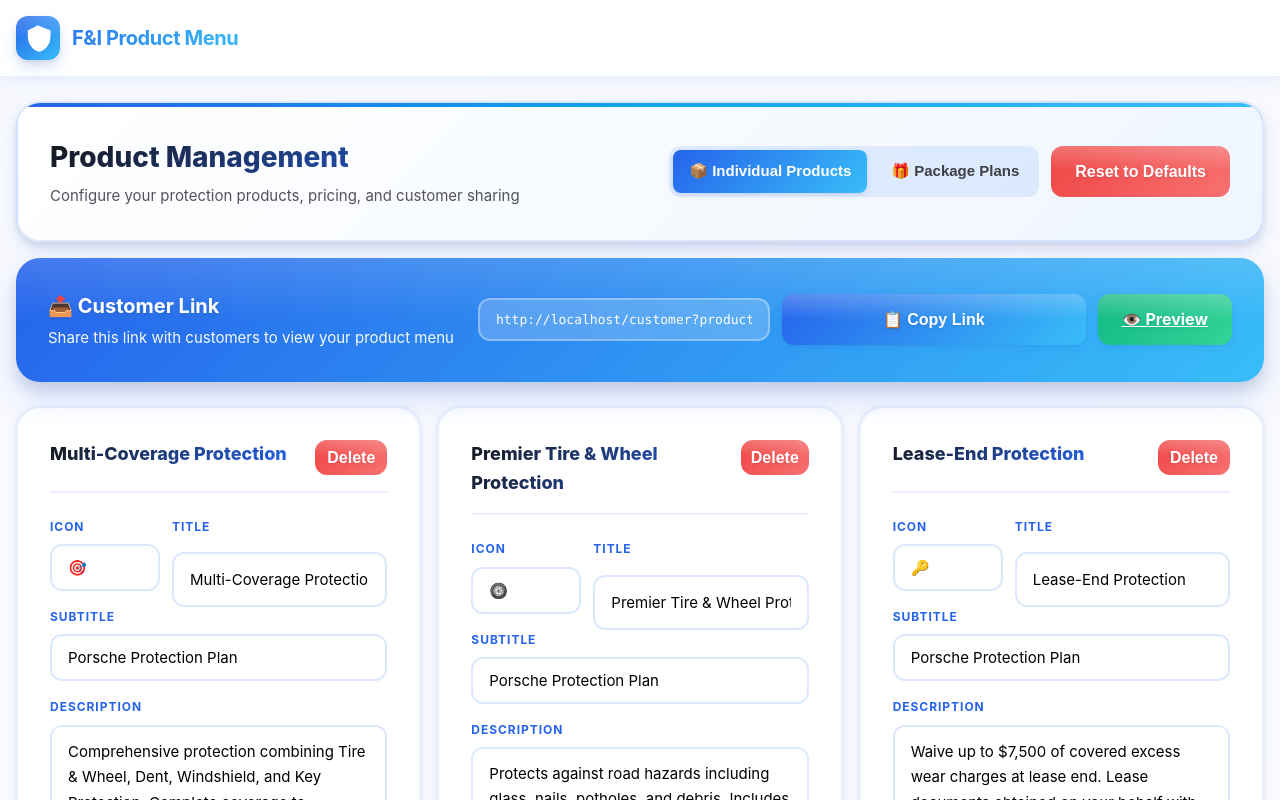
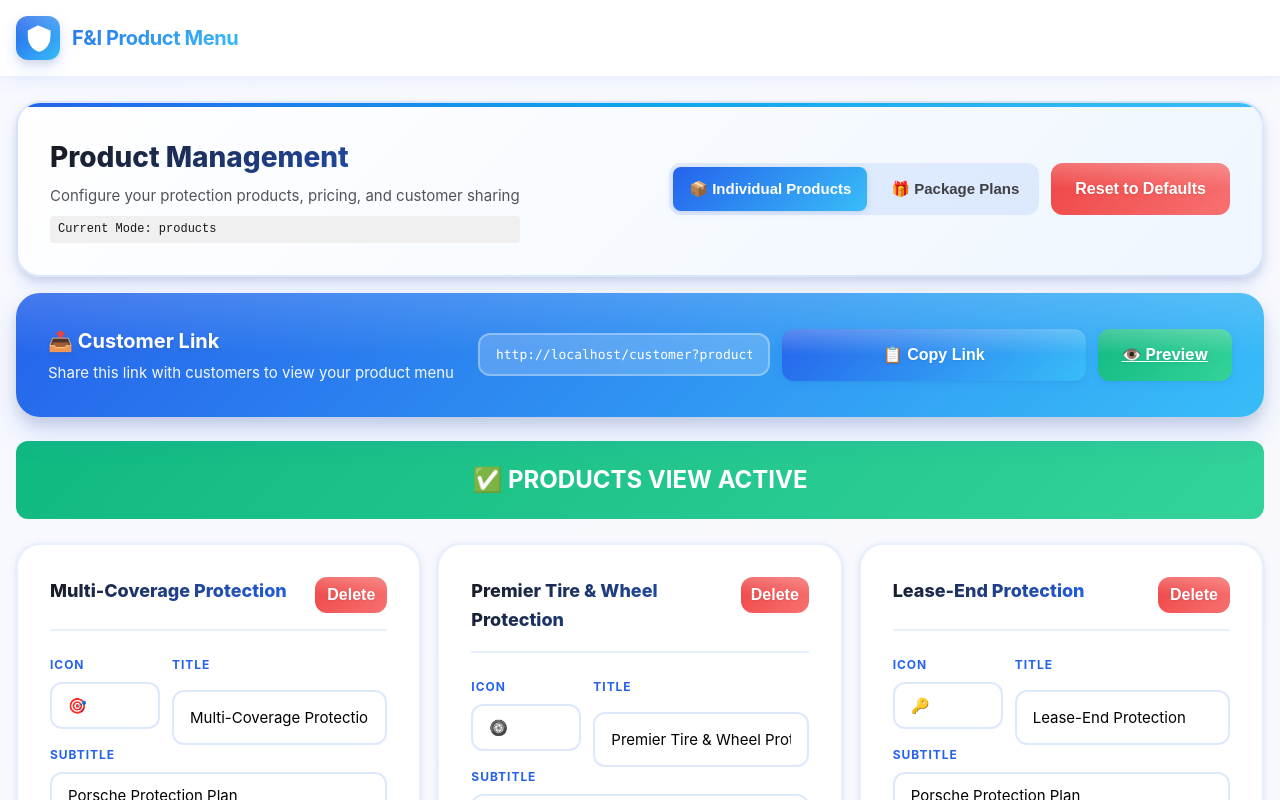
Before and after one commit to RickD724/fni, a Next.js app: page /admin in a window 1280 px wide. Shown: the top 800 px of the page. Built offline with nearby package versions, Linux system fonts and the light colour scheme.

Commit message:
Add files via upload

```diff
--- a/app/components/FiMenuApp.tsx
+++ b/app/components/FiMenuApp.tsx
@@ -615,6 +615,9 @@ export default function FiMenuApp({ mode }: { mode: Mode }) {
               <div className="adminTopLeft">
                 <h2>Product Management</h2>
                 <div className="muted">Configure your protection products, pricing, and customer sharing</div>
+                <div style={{ marginTop: '8px', padding: '4px 8px', background: '#f0f0f0', borderRadius: '4px', fontSize: '12px', fontFamily: 'monospace' }}>
+                  Current Mode: {viewMode}
+                </div>
               </div>
               <div className="adminActions">
                 <div className="viewModeToggle">
@@ -666,6 +669,18 @@ export default function FiMenuApp({ mode }: { mode: Mode }) {
 
             {viewMode === 'products' ? (
               <>
+                <div style={{
+                  padding: '20px',
+                  background: 'linear-gradient(135deg, #10B981 0%, #34D399 100%)',
+                  color: 'white',
+                  borderRadius: '12px',
+                  marginTop: '20px',
+                  fontSize: '24px',
+                  fontWeight: 'bold',
+                  textAlign: 'center'
+                }}>
+                  ✅ PRODUCTS VIEW ACTIVE
+                </div>
                 <div className="grid" style={{ marginTop: "var(--spacing-xl)" }}>
                   {products.map((p, idx) => (
                 <div key={p.id} className="adminCard">
@@ -723,6 +738,18 @@ export default function FiMenuApp({ mode }: { mode: Mode }) {
         ) : (
           <>
             {/* PACKAGES ADMIN */}
+            <div style={{
+              padding: '20px',
+              background: 'linear-gradient(135deg, #EF4444 0%, #F87171 100%)',
+              color: 'white',
+              borderRadius: '12px',
+              marginTop: '20px',
+              fontSize: '24px',
+              fontWeight: 'bold',
+              textAlign: 'center'
+            }}>
+              🎁 PACKAGES VIEW ACTIVE
+            </div>
             <div className="packagesAdminGrid" style={{ marginTop: "var(--spacing-xl)" }}>
               {packages.map((pkg, idx) => {
                 const packagePrice = calculatePackagePrice(pkg);
@@ -864,12 +891,12 @@ export default function FiMenuApp({ mode }: { mode: Mode }) {
                       <div className="packageAdminPricing">
                         <div style={{ fontSize: "13px", color: "var(--gray-600)", marginBottom: "var(--spacing-xs)" }}>
                           Original: {money(originalPrice)}
-                          {pkg.discount > 0 && ` - ${pkg.discount}% = ${money(packagePrice)}`}
+                          {(pkg.discount ?? 0) > 0 && ` - ${pkg.discount}% = ${money(packagePrice)}`}
                         </div>
                         <div style={{ fontSize: "24px", fontWeight: 800, color: "var(--primary)" }}>
                           Final Price: {money(packagePrice)}
                         </div>
-                        {pkg.discount > 0 && (
+                        {(pkg.discount ?? 0) > 0 && (
                           <div style={{ fontSize: "14px", fontWeight: 700, color: "var(--success)" }}>
                             Saves ${originalPrice - packagePrice}!
                           </div>
```
